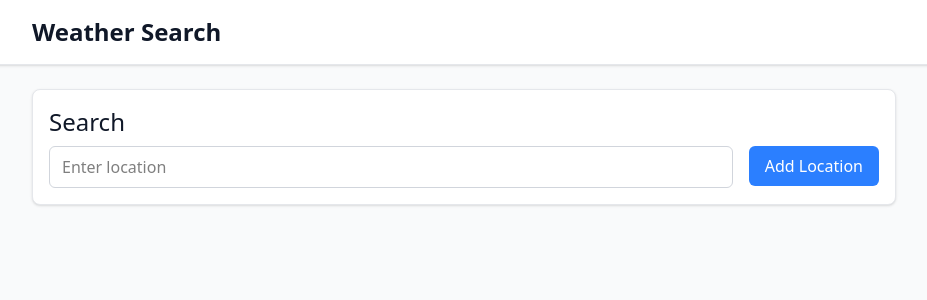
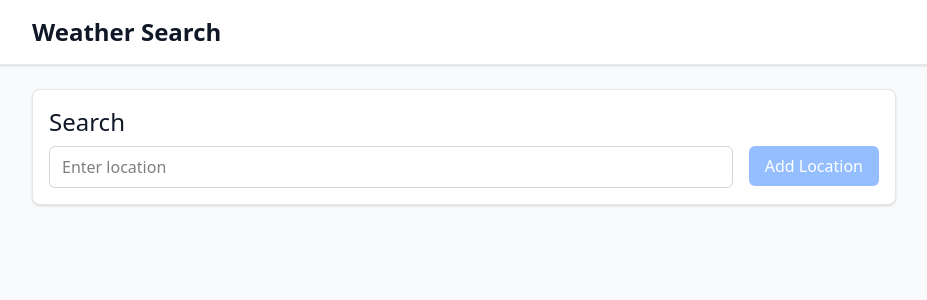
Before and after one commit to serhatcann/weather-app, a Vue app: page / in a window 1280 px wide. Shown: the top 300 px of the page, without its empty margins (176-1103 px from the left). Built offline with nearby package versions, Linux system fonts and the light colour scheme.

Commit message:
style: linting

```diff
--- a/src/assets/style.css
+++ b/src/assets/style.css
@@ -1,7 +1,8 @@
 @import 'tailwindcss';
 
 @layer base {
-  button, [role="button"] {
+  button,
+  [role='button'] {
     cursor: pointer;
   }
 }
--- a/src/components/SearchCard.vue
+++ b/src/components/SearchCard.vue
@@ -7,17 +7,14 @@ const weatherStore = useWeatherStore()
 const searchLocation = ref('')
 const errorMessage = ref('')
 
-const addLocation = () =>
-{
+const addLocation = () => {
   if (!searchLocation.value.trim()) return
 
-  try
-  {
+  try {
     errorMessage.value = ''
     weatherStore.addWeather(searchLocation.value)
     searchLocation.value = ''
-  } catch (error)
-  {
+  } catch (error) {
     errorMessage.value = 'Failed to add location: ' + error || 'Unknown error'
   }
 }
@@ -25,17 +22,35 @@ const addLocation = () =>
 
 <template>
   <AppCard title="Search">
-    <div class="flex gap-4 items-start">
+    <form class="flex gap-4 items-start" @submit.prevent="addLocation">
       <div class="flex-1">
-        <input v-model="searchLocation" type="text" placeholder="Enter location"
+        <label for="location-input" class="sr-only">Location</label>
+        <input
+          id="location-input"
+          v-model="searchLocation"
+          type="text"
+          placeholder="Enter location"
           class="w-full px-3 py-2 border border-gray-300 rounded-md focus:outline-none focus:ring-2 focus:ring-blue-500"
-          @keyup.enter="addLocation" />
-        <p v-if="errorMessage" class="text-red-500 text-sm mt-2">{{ errorMessage }}</p>
+          required
+        />
+        <p
+          v-if="errorMessage"
+          id="location-error"
+          class="text-red-500 text-sm mt-2"
+          role="alert"
+          aria-live="polite"
+        >
+          {{ errorMessage }}
+        </p>
       </div>
-      <button @click="addLocation"
-        class="px-4 py-2 bg-blue-500 text-white rounded-md hover:bg-blue-600 focus:outline-none focus:ring-2 focus:ring-blue-500">
+      <button
+        type="submit"
+        class="px-4 py-2 bg-blue-500 text-white rounded-md hover:bg-blue-600 focus:outline-none focus:ring-2 focus:ring-blue-500 focus:ring-offset-2"
+        :disabled="!searchLocation.trim()"
+        :class="{ 'opacity-50 cursor-not-allowed': !searchLocation.trim() }"
+      >
         Add Location
       </button>
-    </div>
+    </form>
   </AppCard>
 </template>
--- a/src/views/HomeView.vue
+++ b/src/views/HomeView.vue
@@ -14,7 +14,11 @@ const weatherStore = useWeatherStore()
       <SearchCard />
     </div>
     <AppCard title="Results" v-if="weatherStore.weatherList.length > 0" class="flex flex-col gap-2">
-      <WeatherCard :weather="weather" v-for="weather of weatherStore.weatherList" :key="weather.id" />
+      <WeatherCard
+        :weather="weather"
+        v-for="weather of weatherStore.weatherList"
+        :key="weather.id"
+      />
     </AppCard>
   </AppLayout>
 </template>
```
Also changed, not shown: src/components/WeatherCard.vue (+7 -4 lines).
